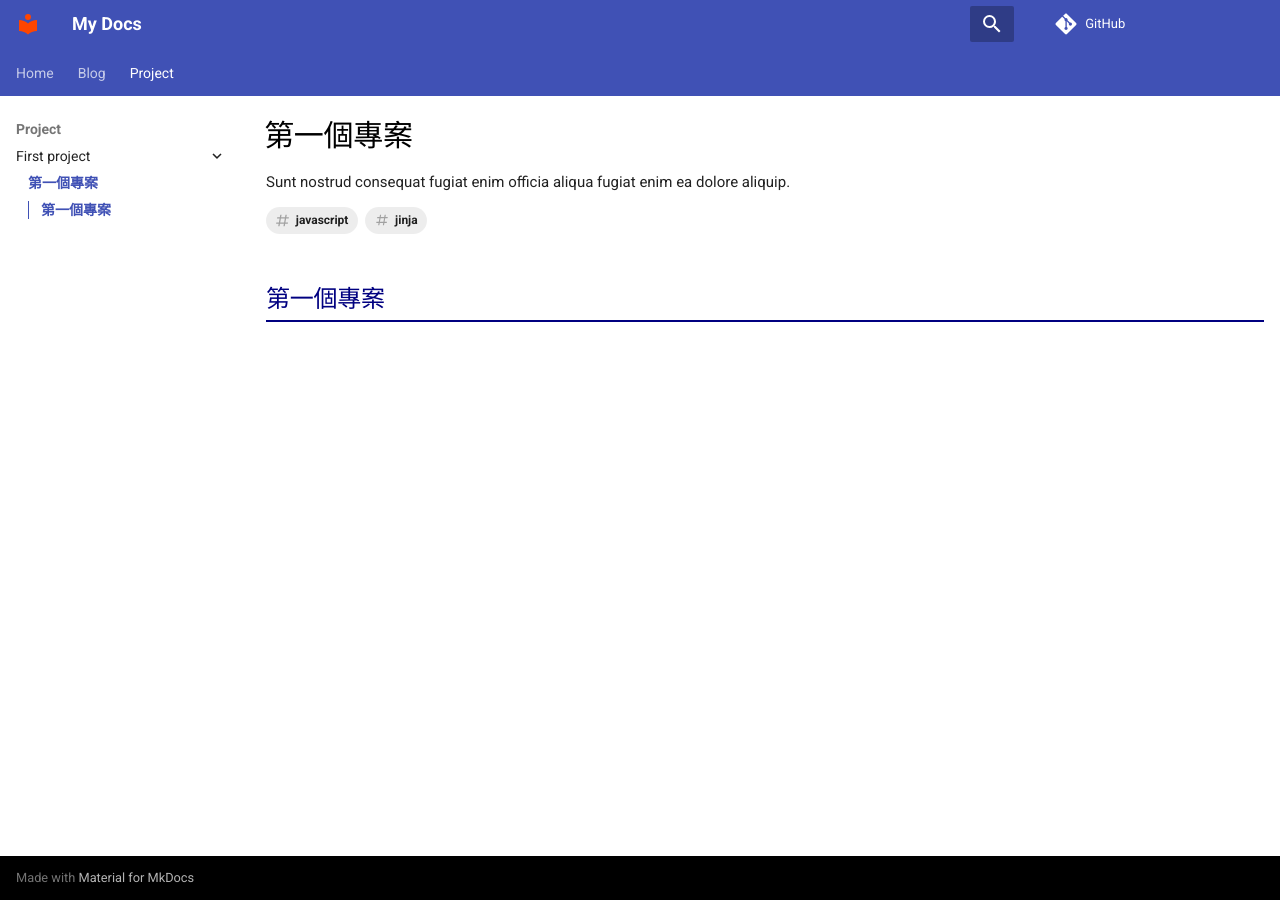
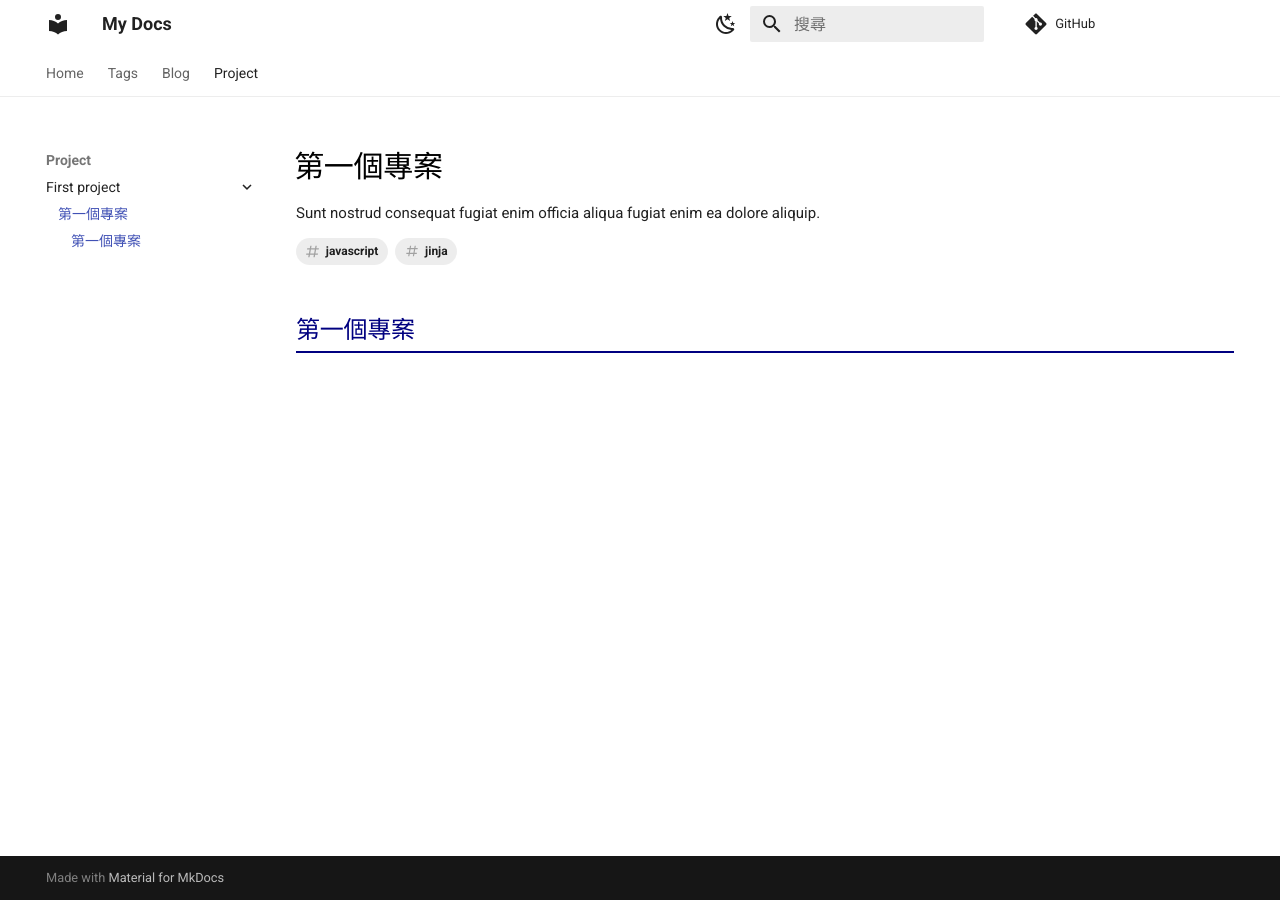
Before and after one commit to wilder640/notebook, an MkDocs documentation site: the page built from docs/project/first-project/first-project.md, in a window 1280 px wide. Built offline with MkDocs 1.6.1 and Material for MkDocs 9.7.7, drawn with Linux system fonts in a browser that asks for light colours; comment, search, counter and statistics services are not loaded.

Commit message:
新增Tag頁面

```diff
--- a/docs/assets/stylesheets/extra.css
+++ b/docs/assets/stylesheets/extra.css
@@ -13,57 +13,7 @@
     --md-accent-bg-color: #fff;
     --md-accent-bg-color--light: hsla(0,0%,100%,.7);
 }
-/* logo */
-.md-logo {
-    color: orangered;
-}
-/* search input */
-[data-md-color-primary] .md-search__form {
-    background-color: transparent;
-}
-@media screen and (min-width: 60em) {
-    .md-search__inner {
-        width: 2.2rem;
-    }
-}
-/* sidebar */
-.md-header[data-md-state="hidden"] + .md-container .md-sidebar {
-    top: 0px !important; /* move up when header is hidden */
-}
-.md-container .md-sidebar__scrollwrap {
-    overflow: hidden;
-}
-.md-container .md-sidebar__scrollwrap:hover {
-    overflow-y: auto;
-}
-/* main content */
-.md-main__inner {
-    margin-top: 0;
-}
-.md-grid {
-    max-width: 71rem;
-}
-/* navigation */
-.md-tabs__link.md-tabs__link--active,
-.md-nav__link.md-nav__link--active {
-    font-weight: 700;
-}
-/* footer */
-.md-footer {
-    color: unset;
-    background-color: unset;
-}
-.md-footer-meta {
-    background-color: black;
-}
-.md-footer__link {
-    padding-top: 1em;
-    padding-bottom: 0;
-}
-/* tags */
-.md-tag {
-    font-weight: unset;
-}
+
 /* paragraph */
 .md-typeset {
     font-size: 0.75rem;
@@ -217,7 +167,6 @@
     margin-bottom: 0.25em;
 }
 .md-typeset .tag > :is(.admonition-title, summary)::before {
-  background-color: teal;
   -webkit-mask-image: var(--md-admonition-icon--tag);
           mask-image: var(--md-admonition-icon--tag);
 }
--- a/mkdocs.yml
+++ b/mkdocs.yml
@@ -7,6 +7,17 @@
 theme:
   name: material # 使用material佈景主題
   language: zh-TW # 語系設定為繁體中文-台灣
+  palette: # 定義主題色彩
+    - scheme: default
+      primary: white
+      toggle:
+        icon: material/weather-night
+        name: 開啟深色模式
+    - scheme: slate
+      primary: black
+      toggle:
+        icon: material/weather-sunny
+        name: 關閉深色模式
   custom_dir: overrides # 定義複寫佈景主題的元件資料夾
   icon:
     tag:
@@ -56,6 +67,7 @@
       manual: false
   - tags:
       enabled: true
+      tags_file: tags.md
 
 # Markdown Extensions
 markdown_extensions:
--- a/overrides/partials/tag-cloud.html
+++ b/overrides/partials/tag-cloud.html
@@ -45,9 +45,6 @@
     }
 </style>
 
-<p class="md-nav tag-cloud">
-  <label class="md-nav__title">Tag cloud</label>
-</p>
 <div class="tag-cloud-content">
     {% if tags|count %}
         {% for item in tags %}
--- /dev/null
+++ b/overrides/partials/tag-page-list.html
@@ -0,0 +1,83 @@
+{% set tags=[] %}
+
+{# scan all pages #}
+{% for p in pages %}
+  {% set pg = p.page %}
+  {% set hidden = true if (pg.meta and pg.meta.hide and ('in_recent_list' in pg.meta.hide)) %}
+  {% if pg.meta.tags and not hidden %}
+    {# extract tags if available #}
+    {% for tag in pg.meta.tags %}
+      {% if tags|length %}
+        {% set ns = namespace(found=False) %}
+        {# read more about scope at
+        https://jinja.palletsprojects.com/en/2.11.x/templates/#assignments
+        #}
+        {# check if tag exists, append to its page list #}
+        {% for item in tags %}
+          {% set t, ps = item %}
+          {% if tag == t %}
+            {% set ns.found = True %}
+            {# use "" to not add spaces in content #}
+            {{ ps.append(pg) or "" }}
+          {% endif %}
+        {% endfor %}
+        {# if tag doesn't exist, create new page list#}
+        {% if not ns.found %}
+          {{ tags.append((tag, [pg])) or "" }}
+        {% endif %}
+      {% else %}
+        {{ tags.append((tag, [pg])) or "" }}
+      {% endif %}
+    {% endfor %}
+  {% endif %}
+{% endfor %}
+
+<style>
+    .md-typeset .tag summary::before {
+        height: 1rem;
+        width: 1rem;
+        margin-top: 0.25em;
+    }
+</style>
+<div class="tag-page-list">
+  {% for item in tags %}
+    {% set tag, ps = item %}
+    <details class="tag" id={{ tag }}>
+      <summary>
+        {{- tag }} ({{- ps|count -}})
+        <a class="headerlink" href="#{{ tag }}">#</a>
+      </summary>
+      <ol>
+        {% for p in ps %}
+        <li>
+          <a href="{{ p.canonical_url }}">
+            {%- if p.meta and p.meta.title -%}
+              {{- p.meta.title -}}
+            {%- else -%}
+              {{- p.title -}}
+            {%- endif -%}
+          </a>
+        </li>
+        {% endfor %}
+      </ol>
+    </details>
+  {% endfor %}
+</div>
+
+<!-- expand page list for only selected tag -->
+<script>
+  [...document.getElementsByTagName("details")].forEach((D, _, A) => {
+    D.open = false
+    D.addEventListener("toggle", E =>
+      D.open && A.forEach(d =>
+        d != E.target && (d.open = false)
+      )
+    )
+  }
+  )
+
+  var hash = window.location.hash.substr(1);
+  if (hash) {
+    document.getElementById(hash).open = true;
+  }
+</script>
--- /dev/null
+++ b/overrides/tags.html
@@ -0,0 +1,20 @@
+{% extends "main.html" %}
+
+{% block content %}
+    <style>
+        .md-typeset .tags {
+            max-width: 50rem;
+            margin: 0 auto;
+        }
+        .md-typeset .tags details {
+            background-color: transparent !important;
+            padding: 0.5em 1em;
+        }
+
+    </style>
+    <div class="tags">
+        {% include "partials/tag-cloud.html" %}
+        <hr>
+        {% include "partials/tag-page-list.html" %}
+    </div>
+{% endblock %}
```
Also changed, not shown: docs/blog/posts/second-post/second-post.md (+9 -0 lines), docs/tags.md (added, +9 -0 lines).
